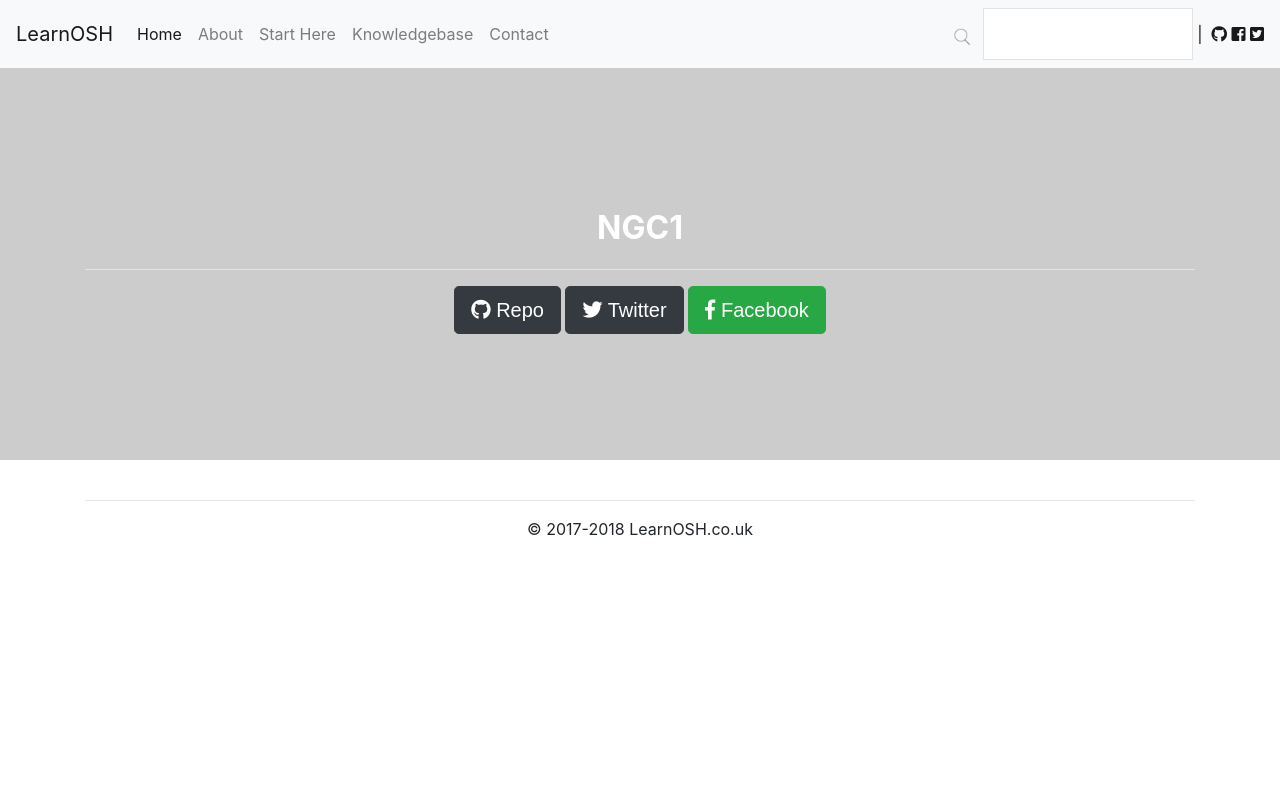
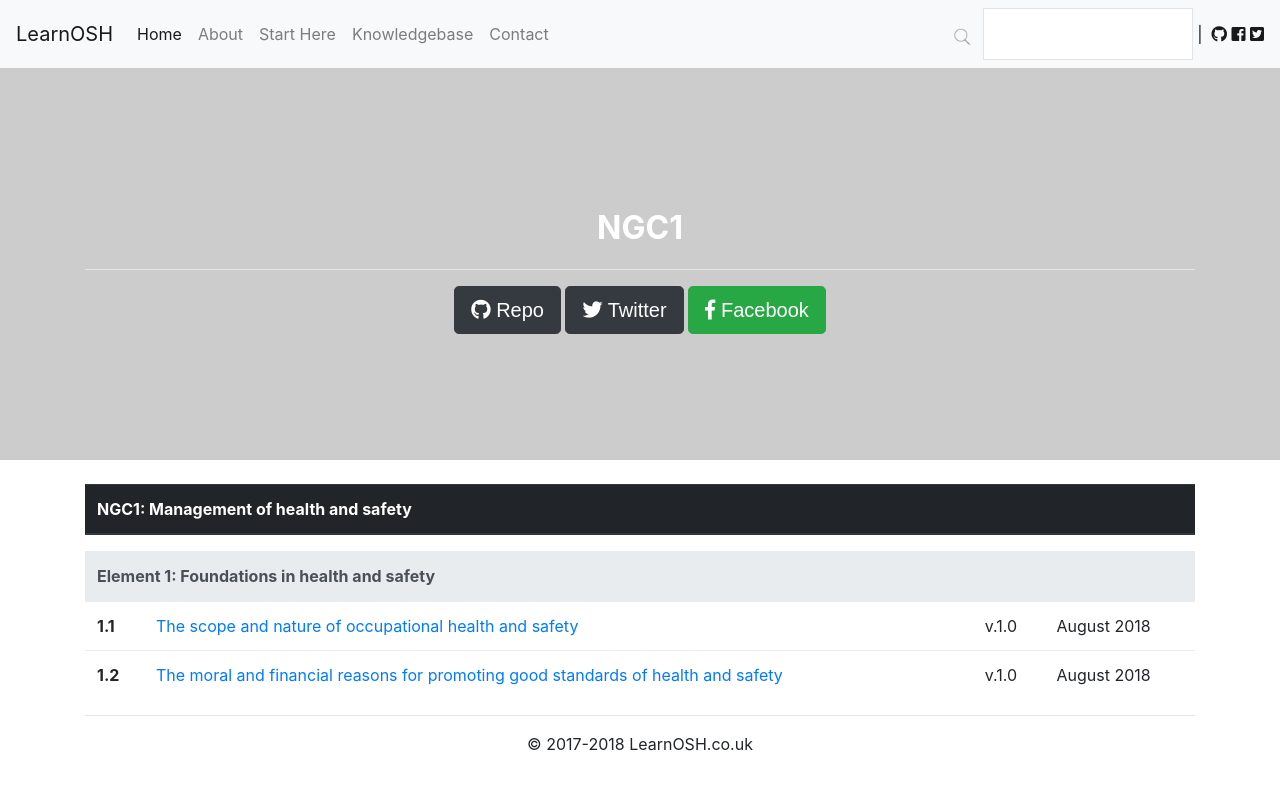
Before and after one commit to lee-perry/learnosh, a Jekyll site: the page built from NGC1/index.md, in a window 1280 px wide. Shown: the top 790 px of the page. Built offline with Jekyll 4.4.1, drawn with Linux system fonts in a browser that asks for light colours; nearby versions of some CDN libraries.

Commit message:
Update index.md

```diff
--- a/NGC1/index.md
+++ b/NGC1/index.md
@@ -3,3 +3,40 @@ layout: default
 title: NGC1
 tipue_search_active: true
 ---
+
+<table class="table">
+  <thead class="thead-dark">
+    <tr>
+      <th scope="col" colspan="4">NGC1: Management of health and safety</th>
+    </tr>
+  </thead>
+  <tbody>
+  </tbody>
+</table>
+
+<table class="table">
+  <thead class="thead-light">
+    <tr>
+      <th scope="col" colspan="4">Element 1: Foundations in health and safety</th>
+    </tr>
+  </thead>
+  <tbody>
+
+    {% assign sorted = site.pages | sort:"Unit" %}
+      {% for page in sorted %}
+
+        {% if page.module == 'NGC1' %}
+          {% if page.Element == 1 %}
+
+    <tr>
+      <th scope="row">{{ page.Element }}.{{ page.Unit }}</th>
+      <td><a href="{{page.url}}">{{ page.title}}</a></td>
+      <td>v.{{ page.v }}</td>
+      <td>{{  page.updated  }}</td>
+        </tr>
+          {% endif %}
+        {% endif %}
+      {% endfor %}
+
+  </tbody>
+</table>
```
